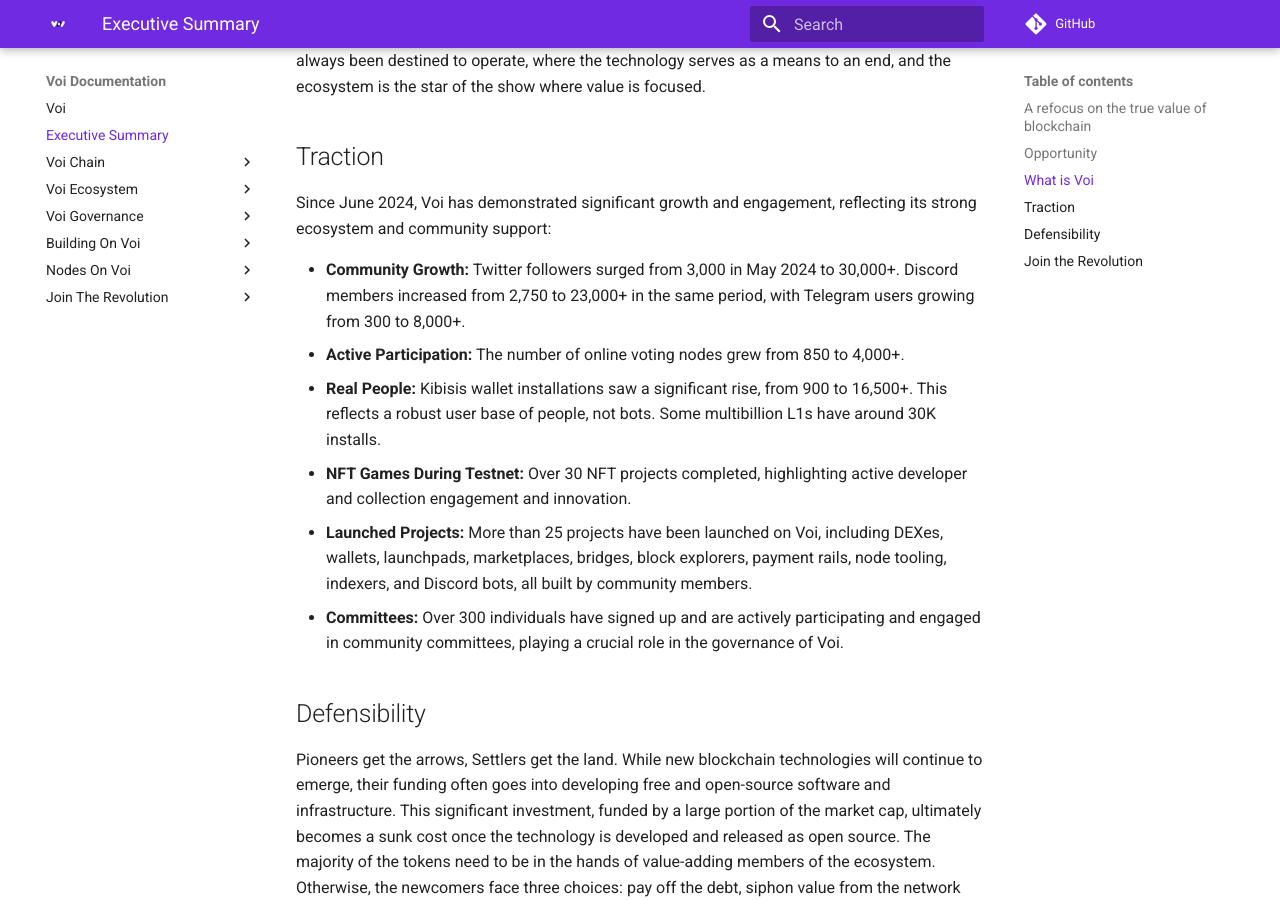
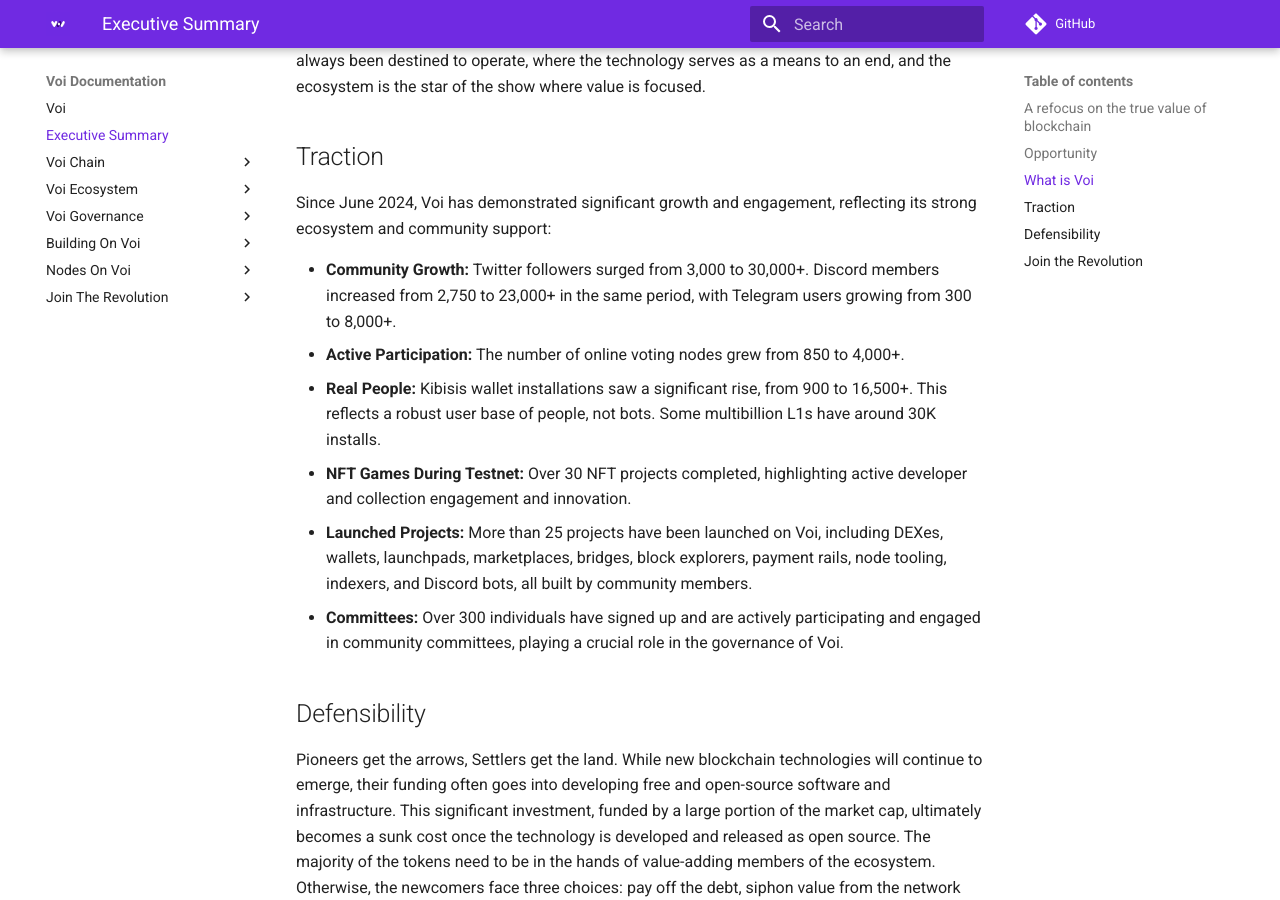
Before and after one commit to VoiNetwork/learn-more, an MkDocs documentation site: the page built from docs/executive-summary.md, in a window 1280 px wide and 900 px high, scrolled down 1062 px. Built offline with MkDocs 1.6.1 and Material for MkDocs 9.7.7, drawn with Linux system fonts in a browser that asks for light colours; plug-ins that fetch from the network failed and are left out; comment, search, counter and statistics services are not loaded.

Commit message:
Update number

```diff
--- a/docs/executive-summary.md
+++ b/docs/executive-summary.md
@@ -16,7 +16,7 @@
 ## Traction
 Since June 2024, Voi has demonstrated significant growth and engagement, reflecting its strong ecosystem and community support:
 
-* **Community Growth:** Twitter followers surged from 3,000 in May 2024 to 30,000+. Discord members increased from 2,750 to 23,000+ in the same period, with Telegram users growing from 300 to 8,000+.
+* **Community Growth:** Twitter followers surged from 3,000 to 30,000+. Discord members increased from 2,750 to 23,000+ in the same period, with Telegram users growing from 300 to 8,000+.
 * **Active Participation:** The number of online voting nodes grew from 850 to 4,000+.
 * **Real People:** Kibisis wallet installations saw a significant rise, from 900 to 16,500+. This reflects a robust user base of people, not bots. Some multibillion L1s have around 30K installs.
 * **NFT Games During Testnet:** Over 30 NFT projects completed, highlighting active developer and collection engagement and innovation.
```
